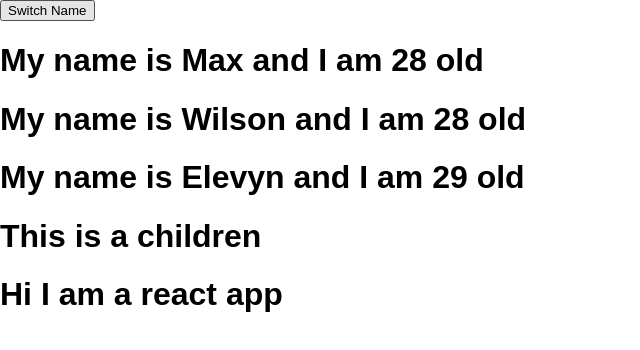
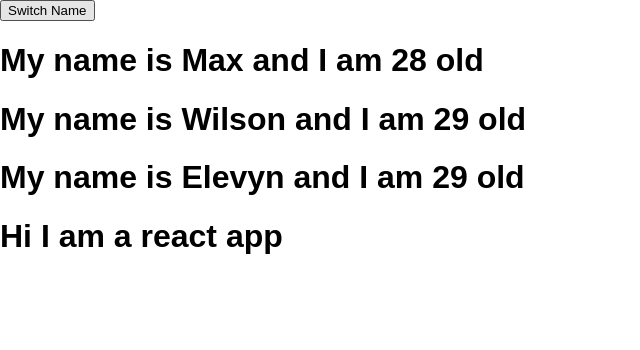
Before and after one commit to yzwang-13/react, a React (Create React App) app: page / in a window 1280 px wide. Shown: the top 350 px of the page, without its empty margins (0-640 px from the left). Built offline with nearby package versions, Linux system fonts and the light colour scheme.

Commit message:
change state

```diff
--- a/src/App.js
+++ b/src/App.js
@@ -9,16 +9,29 @@
       {name: 'Max', age: 28},
       {name: 'Wilson', age: 29},
       {name: 'Elevyn', age: 29}
-    ]
+    ],
+    otherState: "Some other value"
+  }
+
+  switchNameHandler = () => {
+    // console.log("was clicked");
+    // merge the old state with the new one, will not override old state.
+    this.setState({
+      persons: [
+        {name: 'AAA', age: 0},
+        {name: 'BBB', age: 0},
+        {name: 'CCC', age: 0}
+      ]
+    });
   }
 
   render() {
     return (
       <div className="App">
-        <button>Switch Name</button>
-        <Person name="Max" age="28"/>
-        <Person name="Wilson" age="28"/>
-        <Person name="Elevyn" age="29"><h1>This is a children</h1></Person>
+        <button onClick={this.switchNameHandler}>Switch Name</button>
+        <Person name={this.state.persons[0].name} age={this.state.persons[0].age}/>
+        <Person name={this.state.persons[1].name} age={this.state.persons[1].age}/>
+        <Person name={this.state.persons[2].name} age={this.state.persons[2].age}></Person>
         <h1>Hi I am a react app</h1>
       </div>
     );
```
